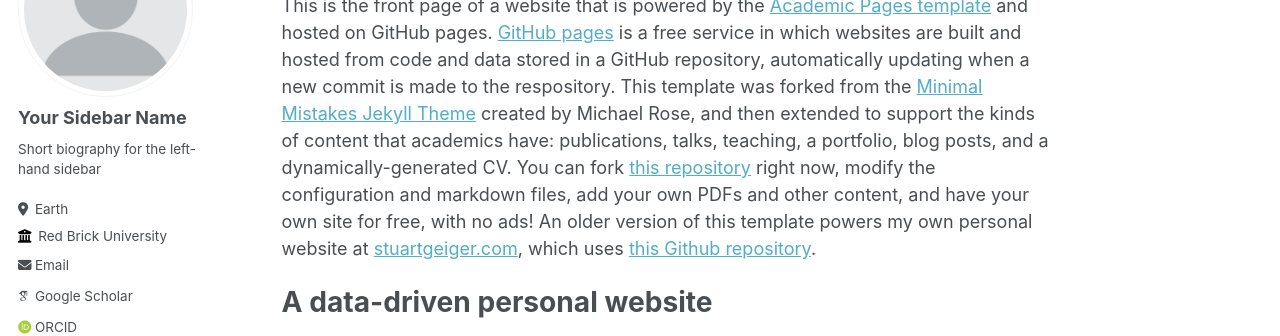
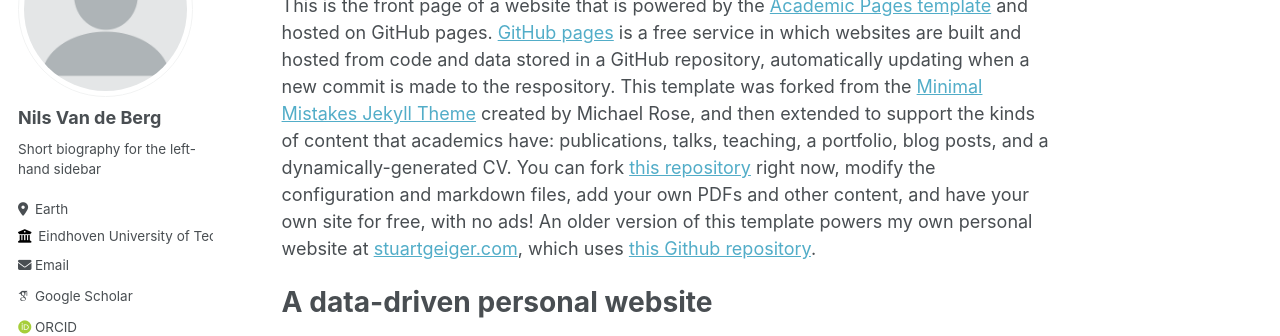
Before and after one commit to nilsvandeberg/testwebsite, a Jekyll site: the page built from _pages/about.md, in a window 1280 px wide. Shown: the part 184-520 px from the top of the page. Built offline with Jekyll 4.4.1, drawn with Linux system fonts in a browser that asks for light colours; some web fonts are replaced; a file with an impossible date is left out.

Commit message:
Update _config.yml

```diff
--- a/_config.yml
+++ b/_config.yml
@@ -12,9 +12,9 @@ title                    : "Your Name / Site Title"
 title_separator          : "-"
 name                     : &name "Your Name"
 description              : &description "personal description"
-url                      : https://academicpages.github.io # the base hostname & protocol for your site e.g. "https://mmistakes.github.io"
+url                      : https://nilsvandeberg.github.io/testwebsite/ # the base hostname & protocol for your site e.g. "https://mmistakes.github.io"
 baseurl                  : "" # the subpath of your site, e.g. "/blog"
-repository               : "academicpages/academicpages.github.io"
+repository               : "nilsvandeberg.github.io/testwibsite"
 
 # Site Author - The following control what appear as part of the author content on the side bar.
 #               If a field is blank the icon and link will not appear, otherwise it will be shown.
@@ -22,13 +22,13 @@ repository               : "academicpages/academicpages.github.io"
 author:
   # Biographic information
   avatar           : "profile.png"
-  name             : "Your Sidebar Name"
+  name             : "Nils Van de Berg"
   pronouns         : # example: "she/her"
   bio              : "Short biography for the left-hand sidebar"
   location         : "Earth"
-  employer         : "Red Brick University"
+  employer         : "Eindhoven University of Technology"
   uri              : # URL
-  email            : "none@example.org"
+  email            : "n dot p dot v dot d dot berg at tue dot nl"
 
   # Academic websites
   arxiv            : # URL - Update with the correct link to your profile
```
